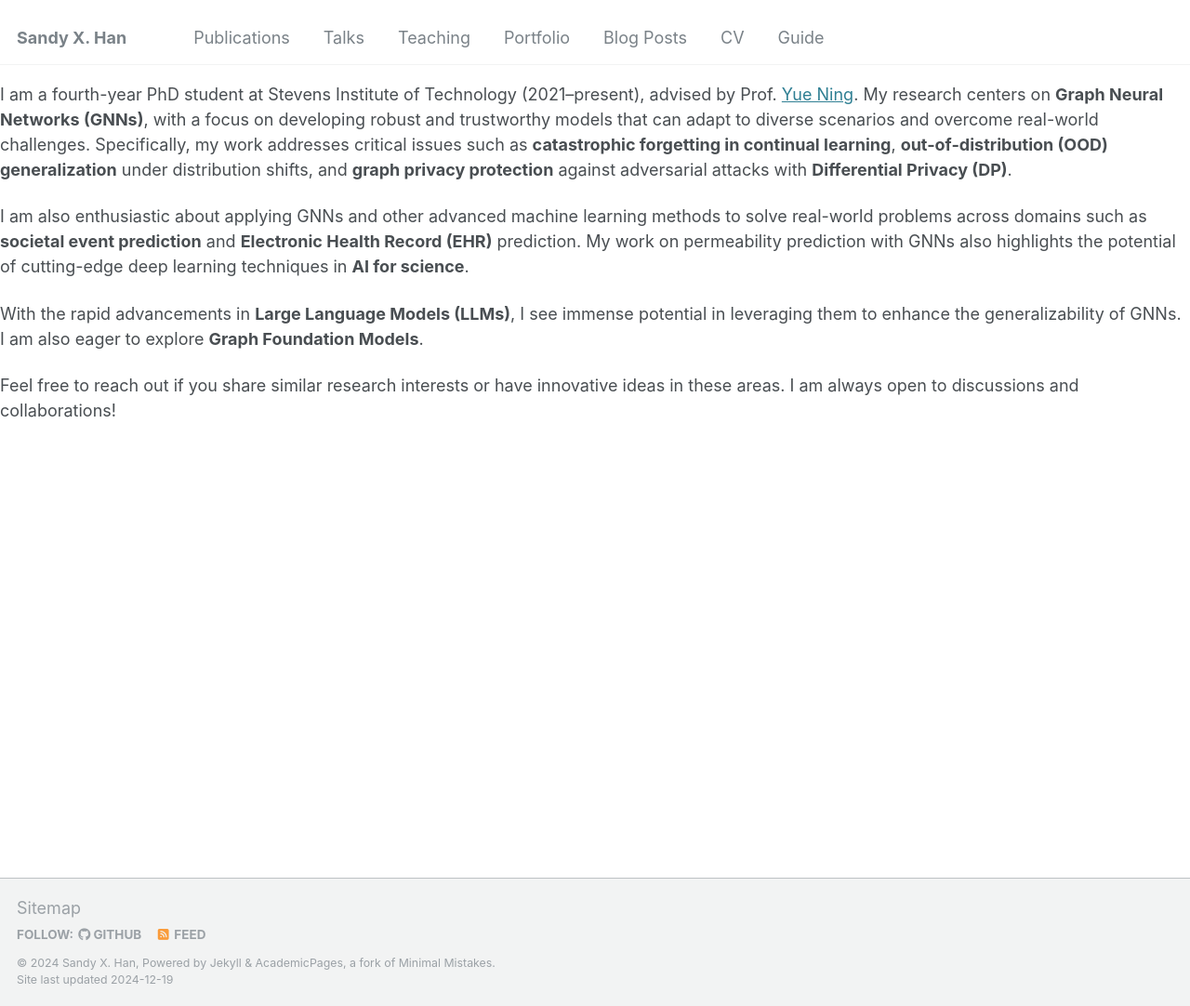
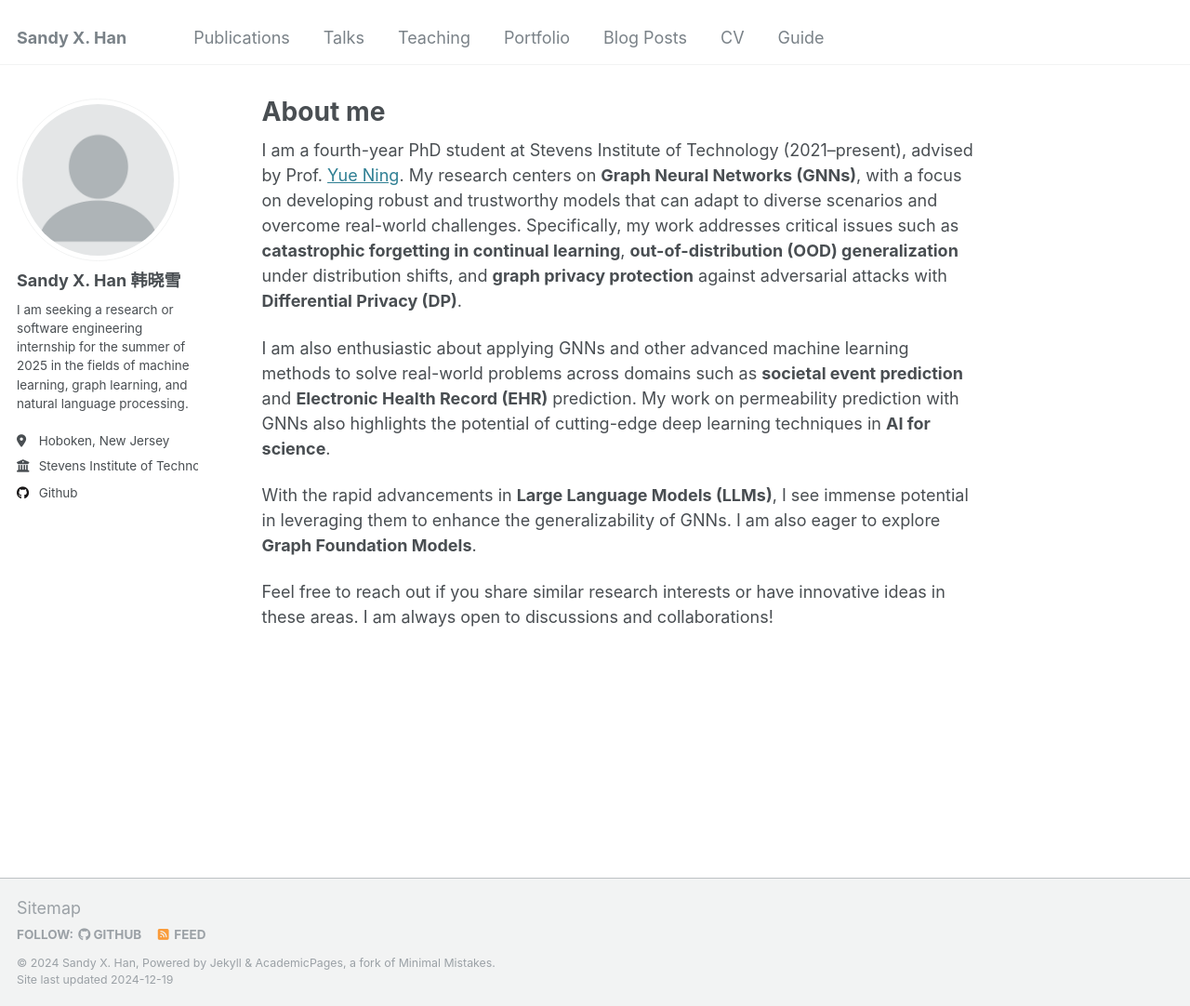
Before and after one commit to hanxiaoxue114/hanxiaoxue114.github.io, a Jekyll site: the page built from _pages/about.md, in a window 1280 px wide and 1082 px high. Shown: the whole window at 93% size. Built offline with Jekyll 4.4.1, drawn with Linux system fonts in a browser that asks for light colours; our own code applies the rules of GitHub Pages for plain Markdown files; some of the changed lines change nothing that is shown.

Commit message:
Update _config.yml

```diff
--- a/_config.yml
+++ b/_config.yml
@@ -229,32 +229,32 @@ collections:
 # These settings control how pages and collections are included in the site
 defaults:
   # _posts
-  # - scope:
-  #     path: ""
-  #     type: posts
-  #   values:
-  #     layout: single
-  #     author_profile: true
-  #     read_time: true
-  #     comments: true
-  #     share: true
-  #     related: true
+  - scope:
+      path: ""
+      type: posts
+    values:
+      layout: single
+      author_profile: true
+      read_time: true
+      comments: true
+      share: true
+      related: true
   # _pages
-  # - scope:
-  #     path: ""
-  #     type: pages
-  #   values:
-  #     layout: single
-  #     author_profile: true
+  - scope:
+      path: ""
+      type: pages
+    values:
+      layout: single
+      author_profile: true
   # _teaching
-  # - scope:
-  #     path: ""
-  #     type: teaching
-  #   values:
-  #     layout: single
-  #     author_profile: true
-  #     share: true
-  #     comments: true
+  - scope:
+      path: ""
+      type: teaching
+    values:
+      layout: single
+      author_profile: true
+      share: true
+      comments: true
   # _publications
   - scope:
       path: ""
@@ -265,22 +265,22 @@ defaults:
       share: true
       comments: true
   # # _portfolio
-  # - scope:
-  #     path: ""
-  #     type: portfolio
-  #   values:
-  #     layout: single
-  #     author_profile: true
-  #     share: true
-  #     comment: true
+  - scope:
+      path: ""
+      type: portfolio
+    values:
+      layout: single
+      author_profile: true
+      share: true
+      comment: true
   # _talks
-  # - scope:
-  #     path: ""
-  #     type: talks
-  #   values:
-  #     layout: talk
-  #     author_profile: true
-  #     share: true
+  - scope:
+      path: ""
+      type: talks
+    values:
+      layout: talk
+      author_profile: true
+      share: true
 
 
 # Sass/SCSS
```
